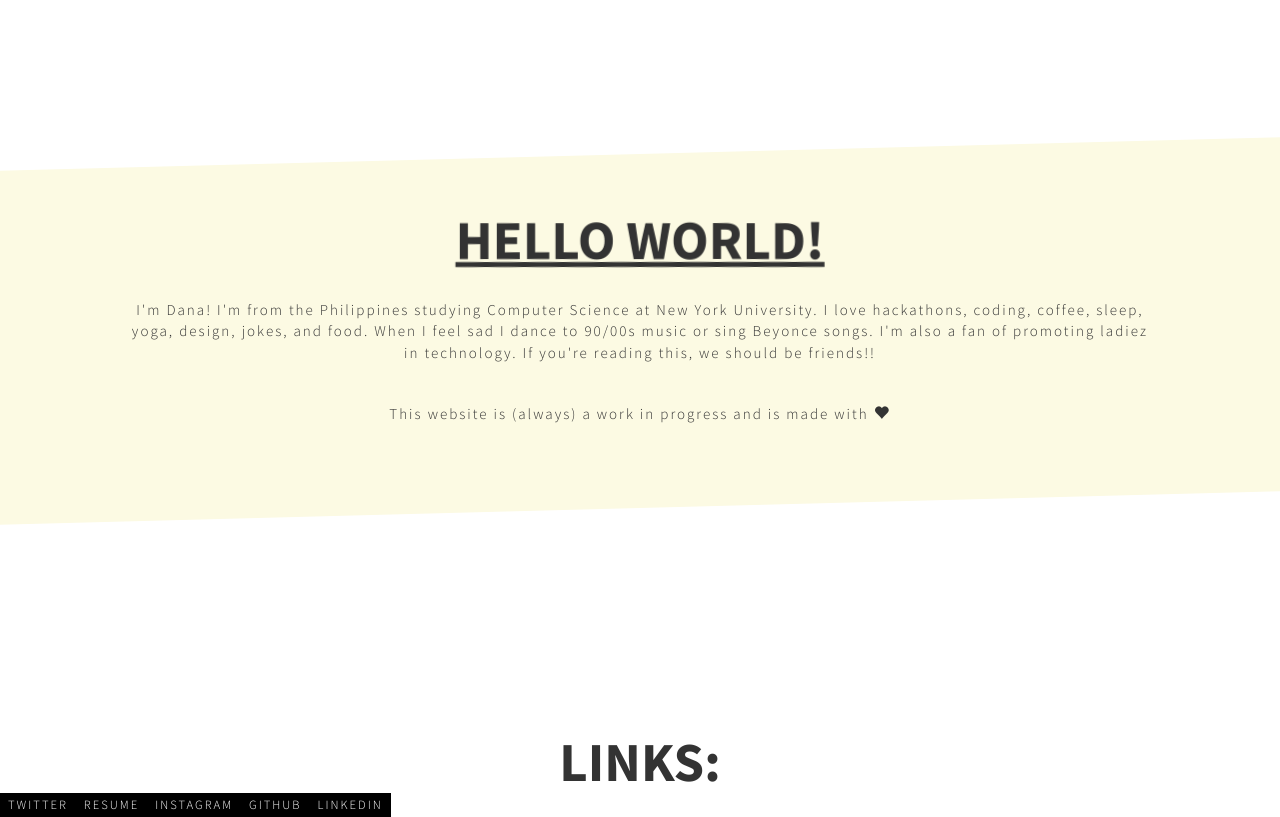
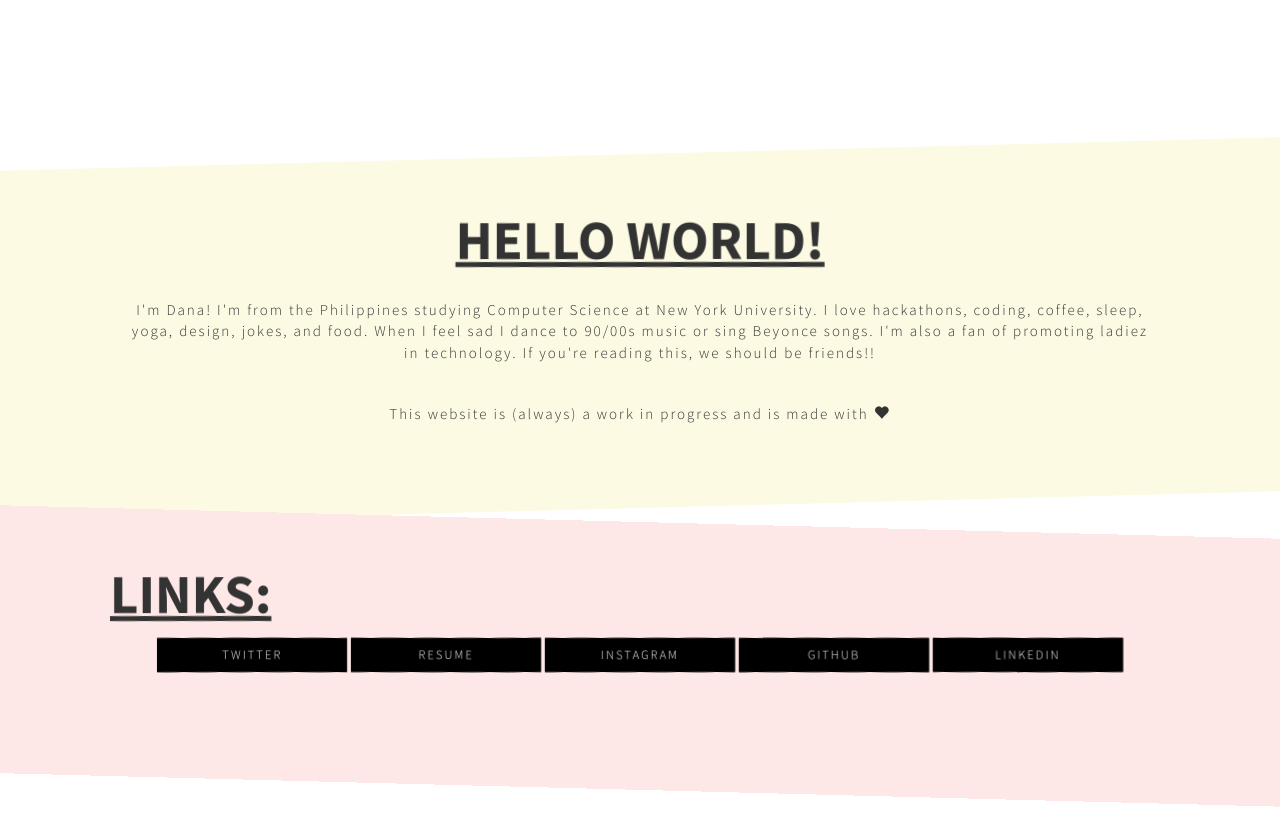
Before and after one commit to danagilliann/website-v2-cleanup, a website: page index.html in a window 1280 px wide. Shown: the part 700-1517 px from the top of the page. Drawn offline with nearby package versions, Linux system fonts and the light colour scheme.

Commit message:
fixed links problem

```diff
--- a/index.html
+++ b/index.html
@@ -46,14 +46,21 @@
             <p class="anim-description">{{ aboutDescription }}</p>
             <br><br>
             <p class="anim-description">This website is (always) a work in progress and is made with <span class="glyphicon glyphicon-heart"></span></p>
-                <h1 class="hidden">Dana Gilliann</h1>
+                <h1 class="hidden">Dana Gilliann Lee</h1>
           </div>
         </div>
 
         <div class="links-container row">
-          <div id="links-header"><h1 class="greeting">{{ linkHeader }}</h1></div>
-          <div class="links-button-container">
-            <span ng-repeat="linkLi in linkList"><a href="{{ linkLi.href }}"><button id="{{ linkLi.id }}"><p>{{ linkLi.title }}</p></button></a></span>
+          <div id="links-header">
+            <h1 class="greeting">{{ linkHeader }}</h1>
+          </div>
+          <div class="foo">
+          <div class="links-button-container" ng-repeat="linkLi in linkList">
+            <!--span ng-repeat="linkLi in linkList"-->
+              <a href="{{ linkLi.href }}">
+                <button id="{{ linkLi.id }}"><p>{{ linkLi.title }}</p></button>
+              </a>
+          </div>
           </div>
         </div>
 
--- a/sass/style.sass
+++ b/sass/style.sass
@@ -111,17 +111,30 @@ button:hover
 .greeting
   text-decoration: underline
 
-.about-container
-  margin: 16em auto
-  padding: 4em 0
-  background-color: $light-yellow
+.about-container, .links-header, .links-button-container
   -webkit-transform: skewY(-1.5deg)
   -moz-transform: skewY(-1.5deg)
   -ms-transform: skewY(-1.5deg)
   -o-transform: skewY(-1.5deg)
   transform: skewY(-1.5deg)
 
+.about-description, .links-container, .about-description
+  -webkit-transform: skewY(1.5deg)
+  -moz-transform: skewY(1.5deg)
+  -ms-transform: skewY(1.5deg)
+  -o-transform: skewY(1.5deg)
+  transform: skewY(1.5deg)
+
+.about-container
+  margin: 16em auto 0em
+  padding: 4em 0
+  background-color: $light-yellow
+
   .greeting
+    -webkit-transform: skewY(1.5deg)
+    -moz-transform: skewY(1.5deg)
+    -ms-transform: skewY(1.5deg)
+    -o-transform: skewY(1.5deg)
     transform: skewY(1.5deg)
 
   .about-description
@@ -133,26 +146,33 @@ button:hover
     p
       font-size: 15px
 
+
 .links-container
-  margin: 1em 0em 0em 0em
+  margin: 1em auto
   padding: 3em 0em 7.5em 0em
   background-color: $light-pink
-  height: auto
-  -webkit-transform: skewY(1.5deg)
-  -moz-transform: skewY(1.5deg)
-  -ms-transform: skewY(1.5deg)
-  -o-transform: skewY(1.5deg)
-  transform: skewY(1.5deg)
+  text-align: center
 
-  .links-button-container
-    display: inline
-    text-align: center
+  .greeting
+    text-align: left
+    padding-left: 2em
+
+  .greeting, .links-button-container, .foo
     -webkit-transform: skewY(-1.5deg)
     -moz-transform: skewY(-1.5deg)
     -ms-transform: skewY(-1.5deg)
     -o-transform: skewY(-1.5deg)
     transform: skewY(-1.5deg)
 
+  .links-button-container
+    margin-top: 1em
+    display: inline
+    text-align: center
+
+  button
+    margin: 1em auto
+    width: 190px
+    padding: 0.5em
 
 // @media (min-width: 1200px)
 
```
Also changed, not shown: style/style.css.
